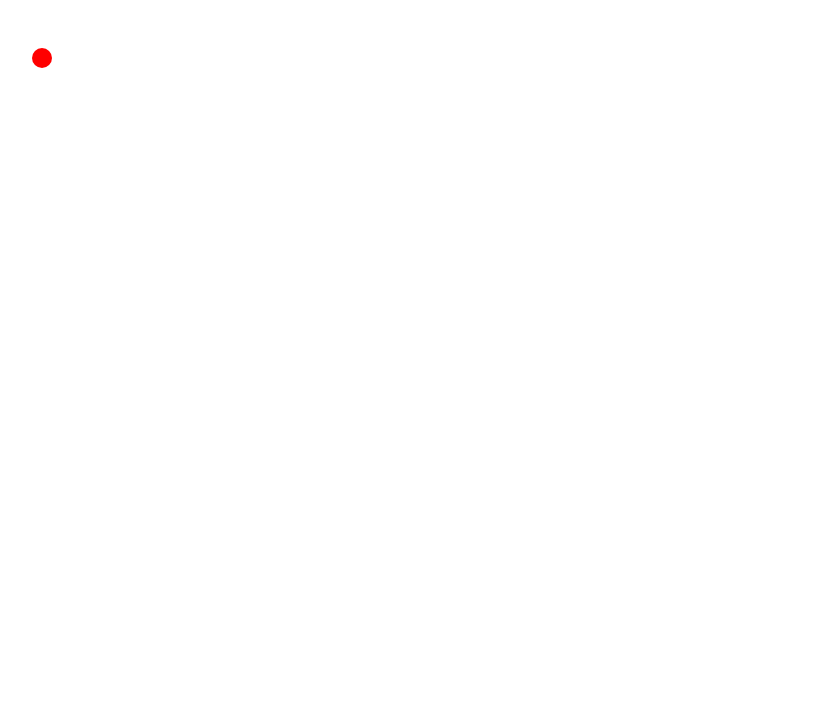
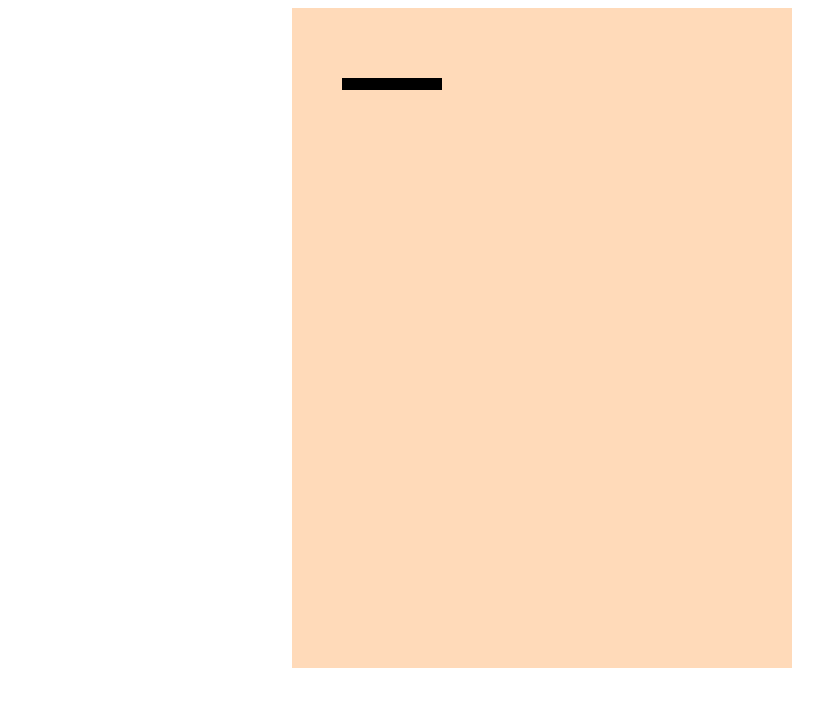
Before and after one commit to amyamyx/Downward, a website built with webpack: page index.html in a window 1280 px wide. Shown: the whole page, without its empty margins (16-839 px from the left). Built offline with nearby package versions, Linux system fonts and the light colour scheme.

Commit message:
Connect entry file with game, platform and board classes

```diff
--- a/index.html
+++ b/index.html
@@ -5,10 +5,10 @@
   <meta http-equiv="X-UA-Compatible" content="IE=edge">
   <title>Downward</title>
   <meta name="viewport" content="width=device-width, initial-scale=1">
-  <!-- <link rel="stylesheet" type="text/css" media="screen" href="main.css" /> -->
+  <link rel="stylesheet" type="text/css" media="screen" href="main.css" />
   <script src="lib/bundle.js"></script>
 </head>
 <body>
-  <canvas id="myCanvas" height="500" width="700"></canvas>
+  <canvas id="myCanvas" height="660" width="500"></canvas>
 </body>
 </html>
--- a/lib/board.js
+++ b/lib/board.js
@@ -1,5 +1,14 @@
+import Platform from './platform';
+
 class Board {
-  constructor(){}
+  constructor(ctx){
+    this.ctx = ctx;
+  }
+
+  render() {
+    const a = new Platform();
+    a.drawPlatform(this.ctx);
+  }
 }
 
 export default Board;
--- a/lib/entry.js
+++ b/lib/entry.js
@@ -5,18 +5,18 @@ document.addEventListener('DOMContentLoaded', ()=> {
   const canvas = document.getElementById('myCanvas');
   const ctx = canvas.getContext('2d');
 
+  const game = new Game(ctx);
+  // //Test Webpack
+  // function draw() {
+    // ctx.beginPath();
+    // ctx.arc(50, 50, 10, 0, Math.PI * 2);
+    // ctx.fillStyle = "#ff0000";
+    // ctx.fill();
+    // ctx.closePath();
+  // }
 
-  //Test Webpack
-  function draw() {
-    ctx.beginPath();
-    ctx.arc(50, 50, 10, 0, Math.PI * 2);
-    ctx.fillStyle = "#ff0000";
-    ctx.fill();
-    ctx.closePath();
-  }
-
-  draw();
-  //Test Webpack..end
-
+  // draw();
+  // //Test Webpack..end
+  game.init();
 
 })
--- a/lib/game.js
+++ b/lib/game.js
@@ -1,5 +1,15 @@
+import Board from './board';
+
 class Game {
-  constructor(){}
+  constructor(ctx){
+    this.ctx = ctx;
+    this.board = new Board(this.ctx);
+  }
+
+  init(){
+    // this.board = new Board(ctx);
+    this.board.render();
+  }
 }
 
 export default Game;
--- a/lib/platform.js
+++ b/lib/platform.js
@@ -1,5 +1,14 @@
 class Platform {
-  constructor(){}
+  constructor(){
+  }
+
+  drawPlatform(ctx){
+    ctx.beginPath();
+    ctx.fillRect(50, 70, 100, 12);
+    ctx.fillStyle = "#ff0000";
+    ctx.fill();
+    ctx.closePath();
+  }
 }
 
 export default Platform;
--- /dev/null
+++ b/main.css
@@ -0,0 +1,16 @@
+html {
+    overflow: hidden;
+    height: 100%;
+}
+
+body {
+    height: 100%;
+    overflow: auto;
+    position: relative;
+}
+
+canvas {
+  background: peachpuff;
+  position: absolute;
+  margin-left: 300px;
+}
```
